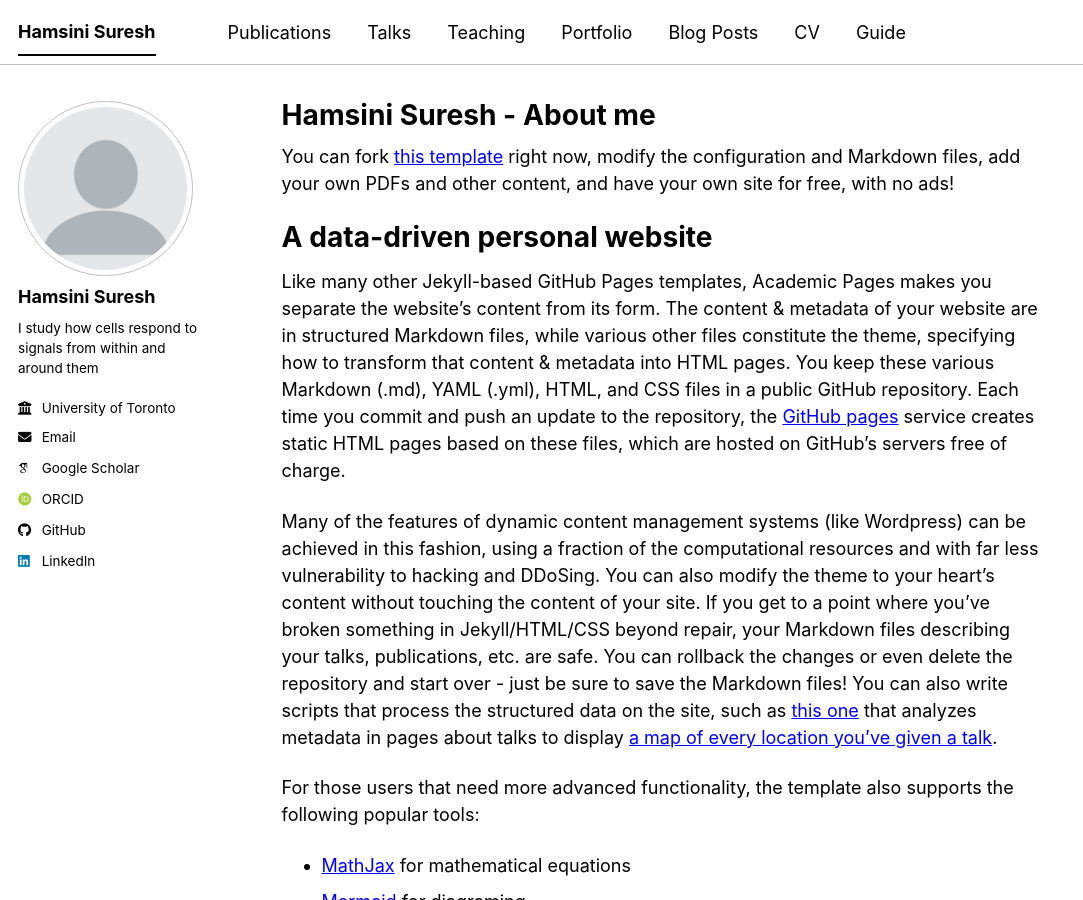
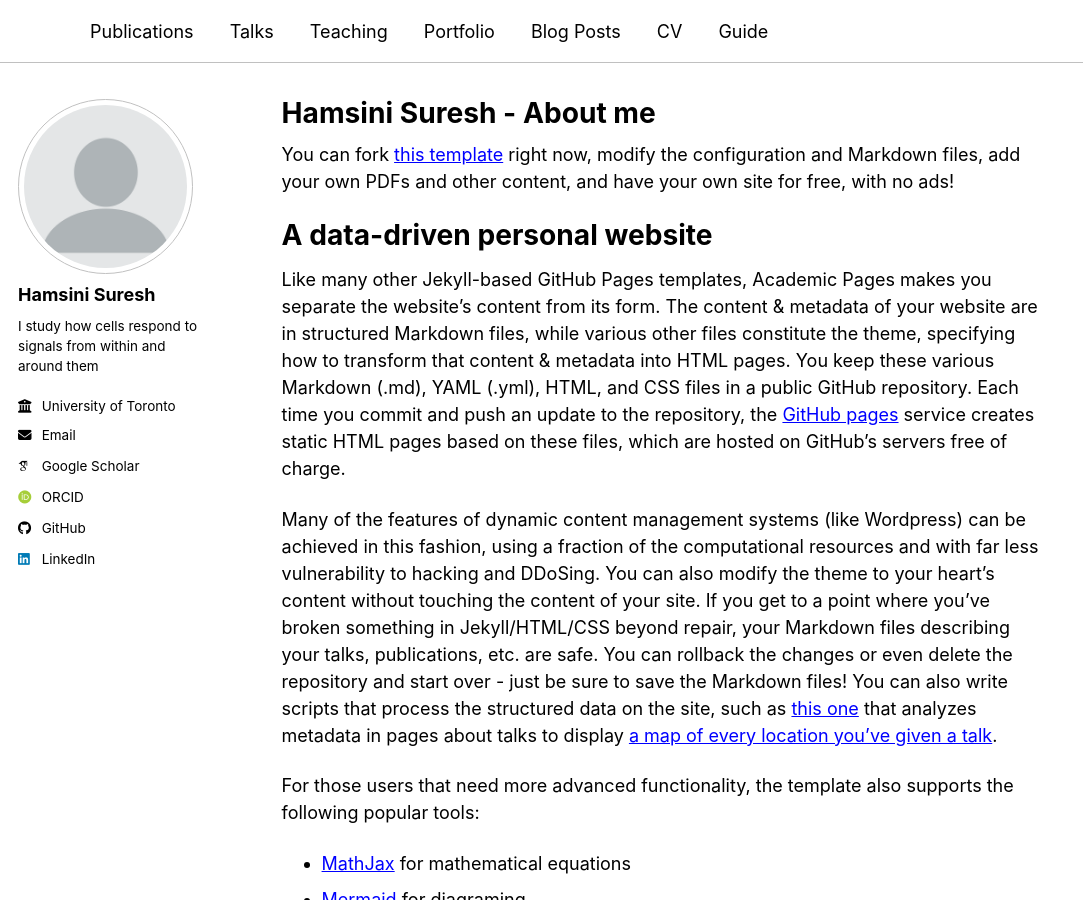
Before and after one commit to hamsinisuresh/hamsinisuresh.github.io, a Jekyll site: the page built from _pages/about.md, in a window 1280 px wide and 900 px high. Shown: the whole window, without its empty margins (0-1083 px from the left). Built offline with Jekyll 4.4.1, drawn with Linux system fonts in a browser that asks for light colours; some web fonts are replaced; a script bundle is joined from its source files by our own code; library files that are not in the unit come from our copies.

Commit message:
Update _config.yml

```diff
--- a/_config.yml
+++ b/_config.yml
@@ -9,8 +9,8 @@
 # Basic Site Settings
 locale                   : "en-US"
 site_theme               : "contrast" # The available themes options are "default", "air", "sunrise", "mint", "dirt" and "contrast"
-title                    : "Hamsini Suresh"
-title_separator          : "-"
+title                    : ""
+title_separator          : ""
 name                     : &name "Hamsini Suresh"
 description              : &description "Your Name's academic portfolio"   # Update this with a general description of your site, this is the default if not overridden by a page
 url                      : https://hamsinisuresh.github.io # The base hostname & protocol for your site e.g. "https://[your GitHub username].github.io",
```
